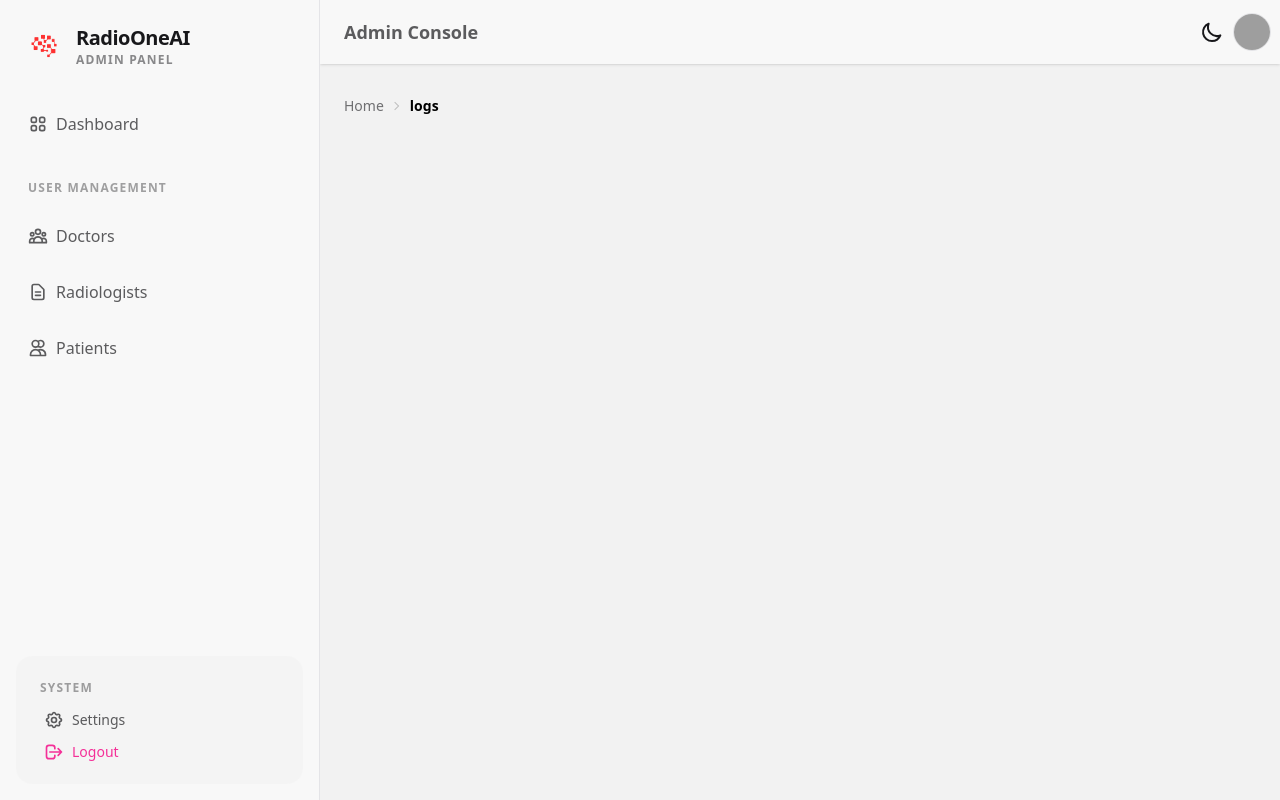
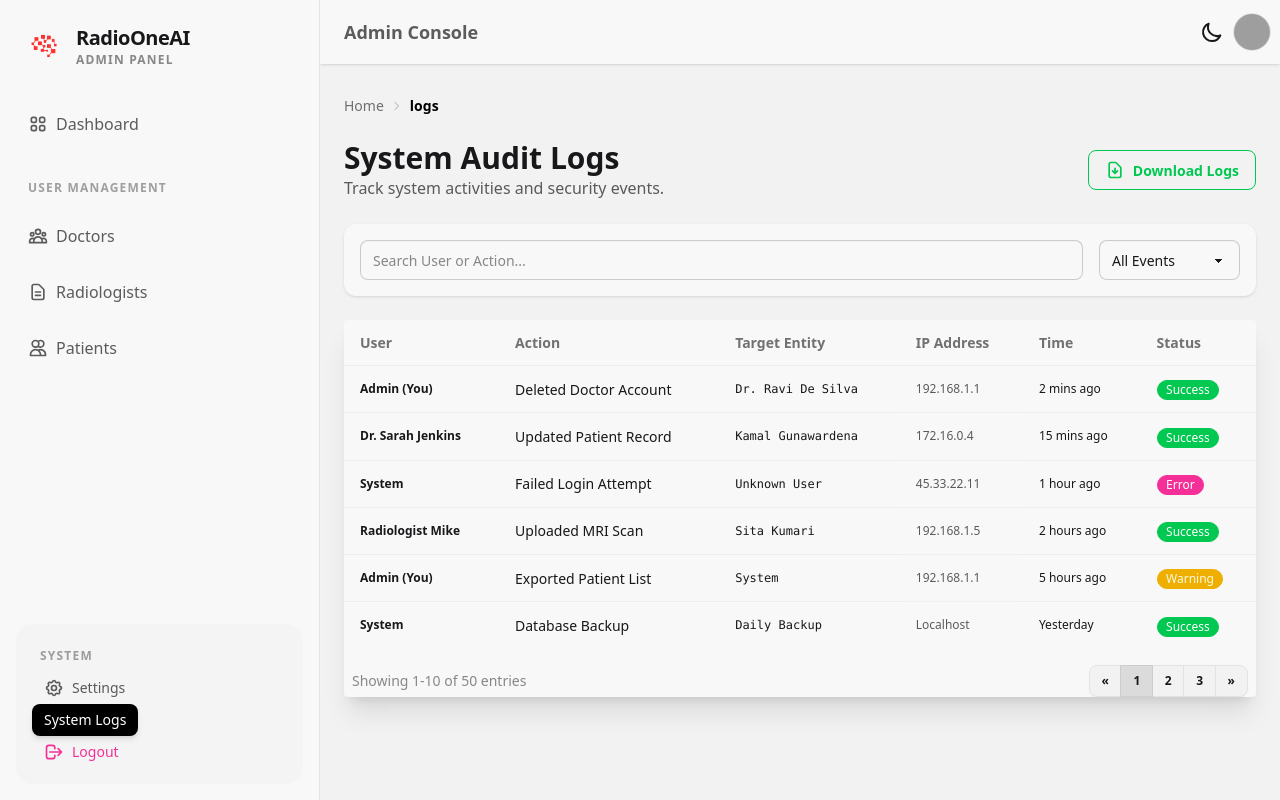
Before and after one commit to RadioOneAI/Frontend, a React (Vite) app in the folder radio-one-ai/: page /admin/logs in a window 1280 px wide. Built offline with nearby package versions, Linux system fonts and the light colour scheme; grey boxes are pictures that could not be loaded.

Commit message:
added system audit logs page for security tracking

```diff
--- a/radio-one-ai/src/App.jsx
+++ b/radio-one-ai/src/App.jsx
@@ -16,6 +16,7 @@ import Settings from "./pages/Admin/Settings"; // Import the Settings page
 import ManageDoctors from "./pages/Admin/ManageDoctors"; // Import Manage Doctors page
 import ManageRadiologists from "./pages/Admin/ManageRadiologists"; // Import Manage Radiologists page
 import ManagePatients from "./pages/Admin/ManagePatients"; // Import Manage Patients page
+import SystemLogs from "./pages/Admin/SystemLogs"; // Import System Logs page
 
 // 1. Create a Layout component to handle conditional rendering
 function Layout({ children }) {
@@ -77,6 +78,9 @@ export default function App() {
 
           {/* Manage Patients Page */}
           <Route path="/admin/patients" element={<ManagePatients />} />
+
+          {/* System Logs Page */}
+          <Route path="/admin/logs" element={<SystemLogs />} />
         </Routes>
       </Layout>
     </BrowserRouter>
--- a/radio-one-ai/src/component/AdminSidebar.jsx
+++ b/radio-one-ai/src/component/AdminSidebar.jsx
@@ -84,6 +84,14 @@ export default function AdminSidebar() {
               </Link>
             </li>
 
+            {/* In the bottom "System" section of your sidebar */}
+            <li>
+            <Link to="/admin/logs" className={`rounded-lg ${getLinkClass("/admin/logs")}`}>
+                {/* ...icon... */}
+                System Logs
+            </Link>
+            </li>
+
             <li>
               <Link to="/login" className="text-error hover:bg-error/10 rounded-lg">
                 <svg xmlns="http://www.w3.org/2000/svg" className="h-5 w-5" fill="none" viewBox="0 0 24 24" stroke="currentColor"><path strokeLinecap="round" strokeLinejoin="round" strokeWidth="2" d="M17 16l4-4m0 0l-4-4m4 4H7m6 4v1a3 3 0 01-3 3H6a3 3 0 01-3-3V7a3 3 0 013-3h4a3 3 0 013 3v1" /></svg>
--- /dev/null
+++ b/radio-one-ai/src/pages/Admin/SystemLogs.jsx
@@ -0,0 +1,102 @@
+import React, { useState } from "react";
+import TablePagination from "../../component/TablePagination";
+import ExportButton from "../../component/ExportButton";
+
+export default function SystemLogs() {
+  // 1. Dummy Log Data
+  const [logs] = useState([
+    { id: 101, user: "Admin (You)", action: "Deleted Doctor Account", target: "Dr. Ravi De Silva", ip: "192.168.1.1", time: "2 mins ago", status: "Success" },
+    { id: 102, user: "Dr. Sarah Jenkins", action: "Updated Patient Record", target: "Kamal Gunawardena", ip: "172.16.0.4", time: "15 mins ago", status: "Success" },
+    { id: 103, user: "System", action: "Failed Login Attempt", target: "Unknown User", ip: "45.33.22.11", time: "1 hour ago", status: "Error" },
+    { id: 104, user: "Radiologist Mike", action: "Uploaded MRI Scan", target: "Sita Kumari", ip: "192.168.1.5", time: "2 hours ago", status: "Success" },
+    { id: 105, user: "Admin (You)", action: "Exported Patient List", target: "System", ip: "192.168.1.1", time: "5 hours ago", status: "Warning" },
+    { id: 106, user: "System", action: "Database Backup", target: "Daily Backup", ip: "Localhost", time: "Yesterday", status: "Success" },
+  ]);
+
+  const [filterStatus, setFilterStatus] = useState("All");
+  const [searchTerm, setSearchTerm] = useState("");
+
+  // 2. Filter Logic
+  const filteredLogs = logs.filter((log) => {
+    const matchesSearch = log.user.toLowerCase().includes(searchTerm.toLowerCase()) || log.action.toLowerCase().includes(searchTerm.toLowerCase());
+    const matchesStatus = filterStatus === "All" || log.status === filterStatus;
+    return matchesSearch && matchesStatus;
+  });
+
+  const getStatusBadge = (status) => {
+    if (status === "Success") return <div className="badge badge-success badge-sm text-white">Success</div>;
+    if (status === "Error") return <div className="badge badge-error badge-sm text-white">Error</div>;
+    if (status === "Warning") return <div className="badge badge-warning badge-sm">Warning</div>;
+    return <div className="badge badge-ghost badge-sm">{status}</div>;
+  };
+
+  return (
+    <div className="space-y-6">
+      <div className="flex flex-col sm:flex-row justify-between items-center gap-4">
+        <div>
+          <h1 className="text-3xl font-bold">System Audit Logs</h1>
+          <p className="text-base-content/70">Track system activities and security events.</p>
+        </div>
+        <ExportButton onExport={() => alert("Downloading logs...")} label="Download Logs" />
+      </div>
+
+      {/* --- FILTERS --- */}
+      <div className="flex flex-col sm:flex-row gap-4 bg-base-100 p-4 rounded-xl shadow-sm">
+        <div className="form-control flex-1">
+          <input
+            type="text"
+            placeholder="Search User or Action..."
+            className="input input-bordered w-full"
+            value={searchTerm}
+            onChange={(e) => setSearchTerm(e.target.value)}
+          />
+        </div>
+        <div className="form-control w-full sm:w-auto">
+          <select
+            className="select select-bordered w-full"
+            value={filterStatus}
+            onChange={(e) => setFilterStatus(e.target.value)}
+          >
+            <option value="All">All Events</option>
+            <option value="Success">Success</option>
+            <option value="Warning">Warning</option>
+            <option value="Error">Error / Security</option>
+          </select>
+        </div>
+      </div>
+
+      {/* --- TABLE --- */}
+      <div className="card bg-base-100 shadow-xl overflow-x-auto">
+        <table className="table w-full align-middle">
+          <thead>
+            <tr>
+              <th>User</th>
+              <th>Action</th>
+              <th>Target Entity</th>
+              <th>IP Address</th>
+              <th>Time</th>
+              <th>Status</th>
+            </tr>
+          </thead>
+          <tbody>
+            {filteredLogs.length > 0 ? (
+              filteredLogs.map((log) => (
+                <tr key={log.id} className="hover">
+                  <td className="font-bold text-xs">{log.user}</td>
+                  <td>{log.action}</td>
+                  <td className="font-mono text-xs">{log.target}</td>
+                  <td className="text-xs opacity-70">{log.ip}</td>
+                  <td className="text-xs whitespace-nowrap">{log.time}</td>
+                  <td>{getStatusBadge(log.status)}</td>
+                </tr>
+              ))
+            ) : (
+              <tr><td colSpan="6" className="text-center py-4 text-base-content/50">No logs found.</td></tr>
+            )}
+          </tbody>
+        </table>
+        <TablePagination />
+      </div>
+    </div>
+  );
+}
```
